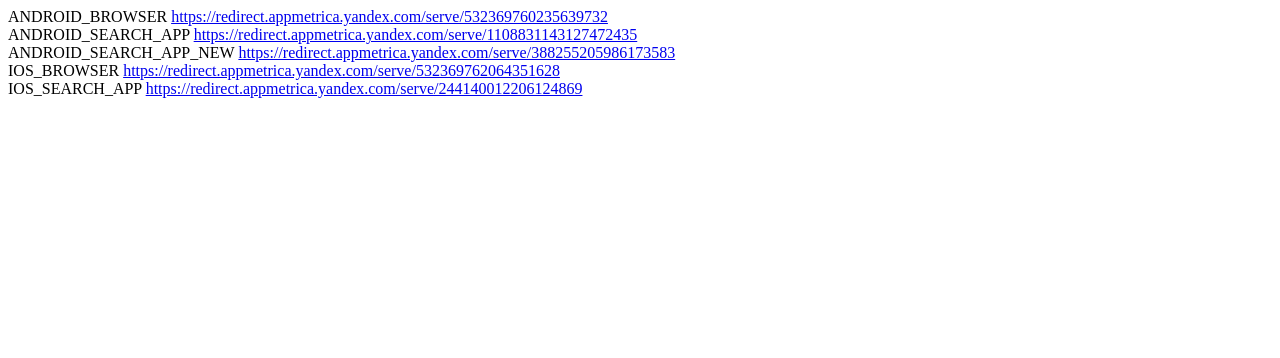
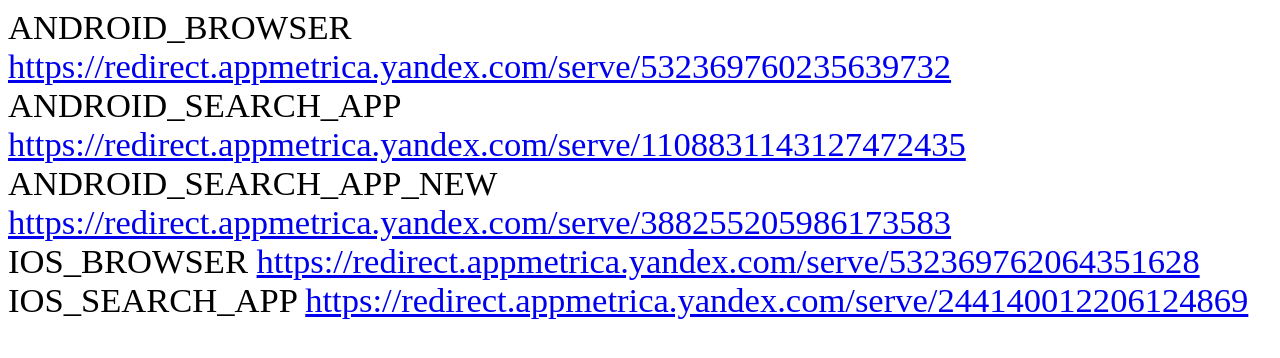
Before and after one commit to fosemberg/js-deeplink, a plain HTML site: page index.html in a window 1280 px wide. Drawn offline with Linux system fonts and the light colour scheme.

Commit message:
Update index.html

```diff
--- a/index.html
+++ b/index.html
@@ -1,3 +1,10 @@
+<head>
+<style>
+body {
+  font-size: 2.7vw;
+}
+</style>
+</head>
 <body>
 <script>
 Links = {
```
